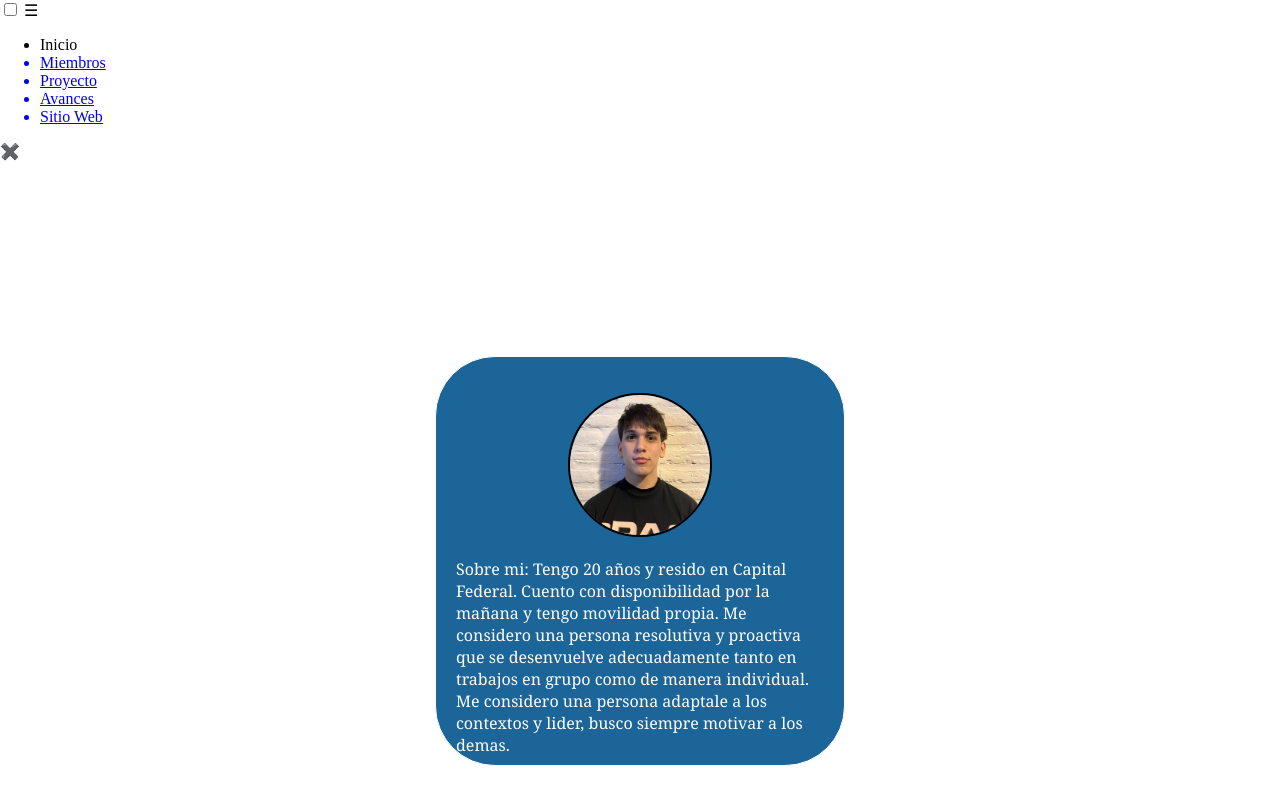
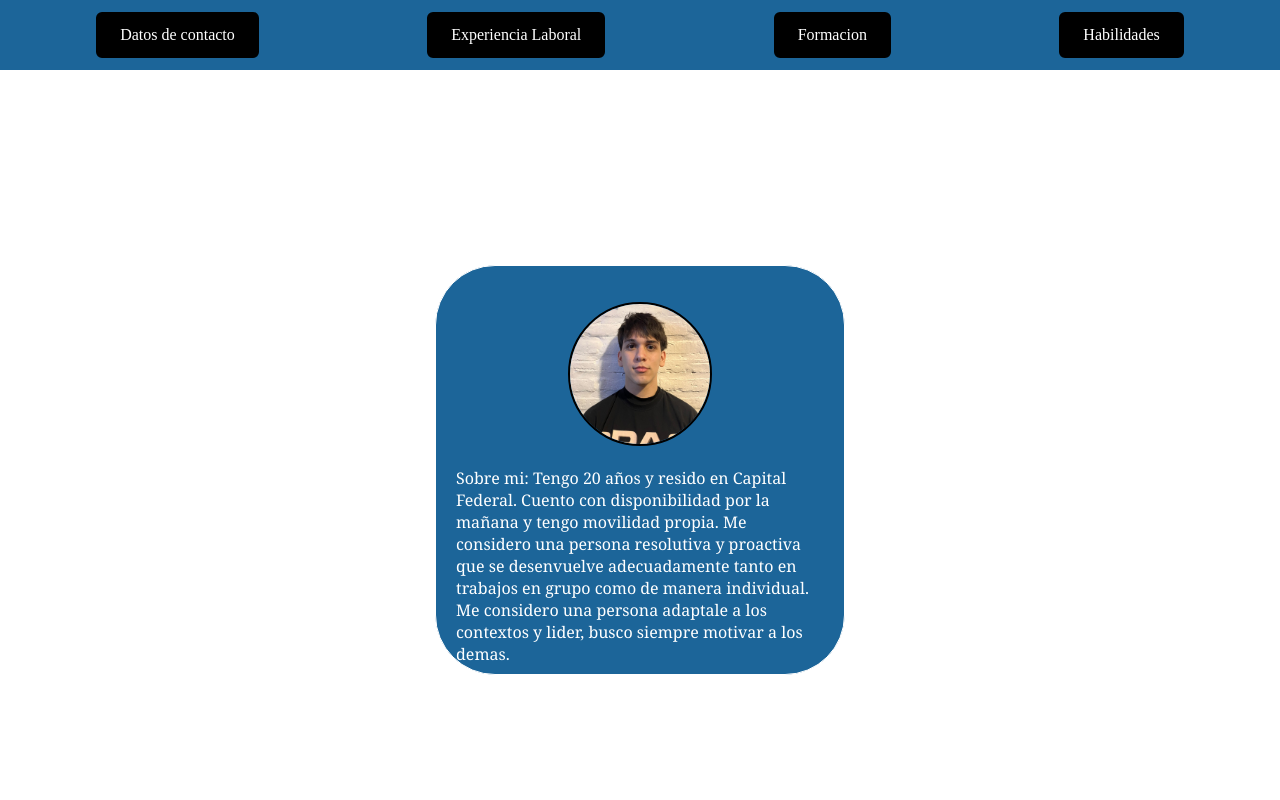
Before and after one commit to nacostalopez/CVnicolasacosta, a plain HTML site: page index.html in a window 1280 px wide. Shown: the top 800 px of the page. Drawn offline with Linux system fonts and the light colour scheme.

Commit message:
Update index.html

```diff
--- a/index.html
+++ b/index.html
@@ -6,32 +6,12 @@
     <script src="script.js"></script>
 </head>
 <body>
-
-    <nav class="titulo">
-        <div class="botondiv">
-            <input type="checkbox" id="menu">
-            <label for="menu"> ☰ </label>
-            <ul class="lista">
-                <li class="inicio">Inicio</li>
-                </a>
-                <a class="contacto" href="contacto.html">
-                    <li class="miembros">Miembros</li>
-                </a>
-                <a class="Experiencia Laboral" href="experiencia_laboral.html">
-                    <li>Proyecto</li>
-                </a>
-                <a class="educacion" href="formacion.html">
-                    <li>Avances</li>
-                </a>
-                <a class="habilidades" href="habilidades.html">
-                    <li>Sitio Web</li>
-                </a>
-            </ul>
-        </div>
-    </nav>
-                    <label class="btn-cruz" for="btn-menu">✖️</label>
-                </div>
-            </div>
+    <header>
+        <a class="boton" href="contacto.html">Datos de contacto</a>
+        <a class="boton" href="experiencia_laboral.html">Experiencia Laboral</a>
+        <a class="boton" href="Formacion.html">Formacion</a>
+        <a href="habilidades.html" class="boton" >Habilidades</a>
+    </header>
 
 
     <main>
```
